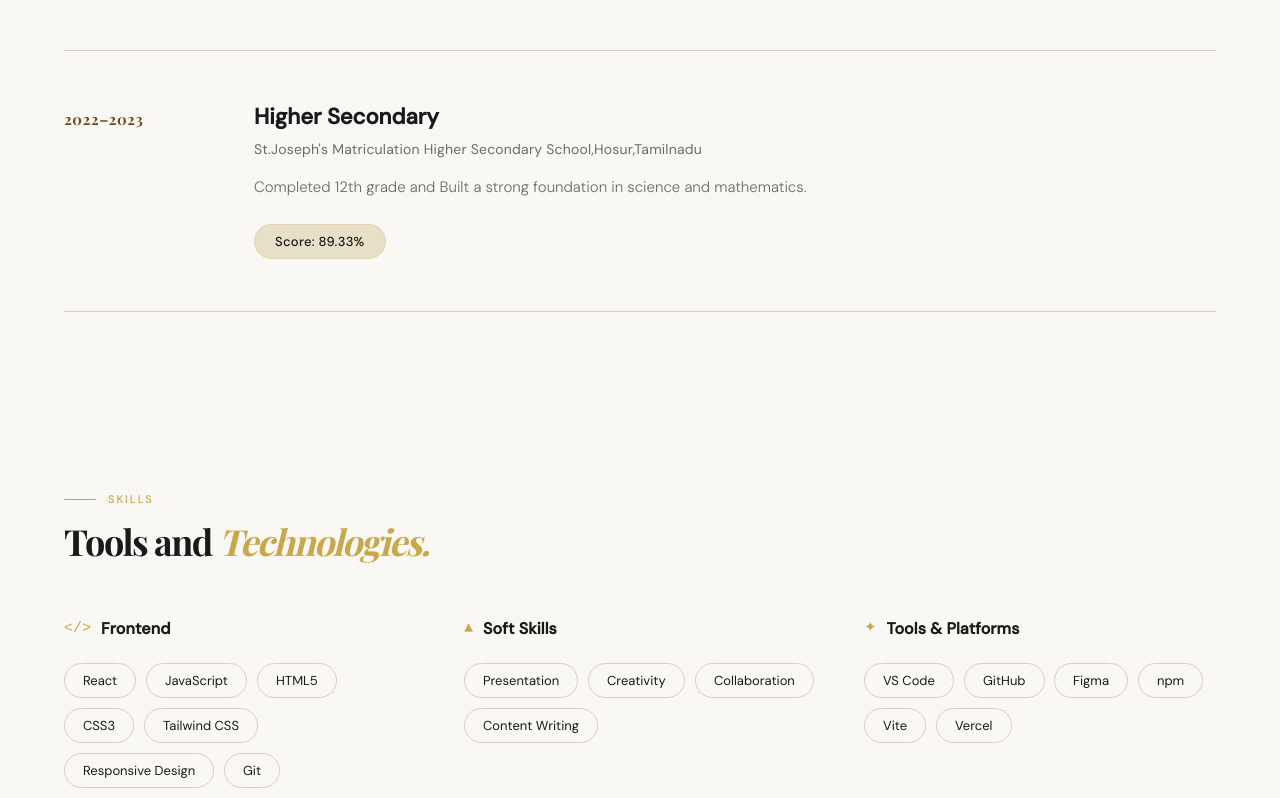
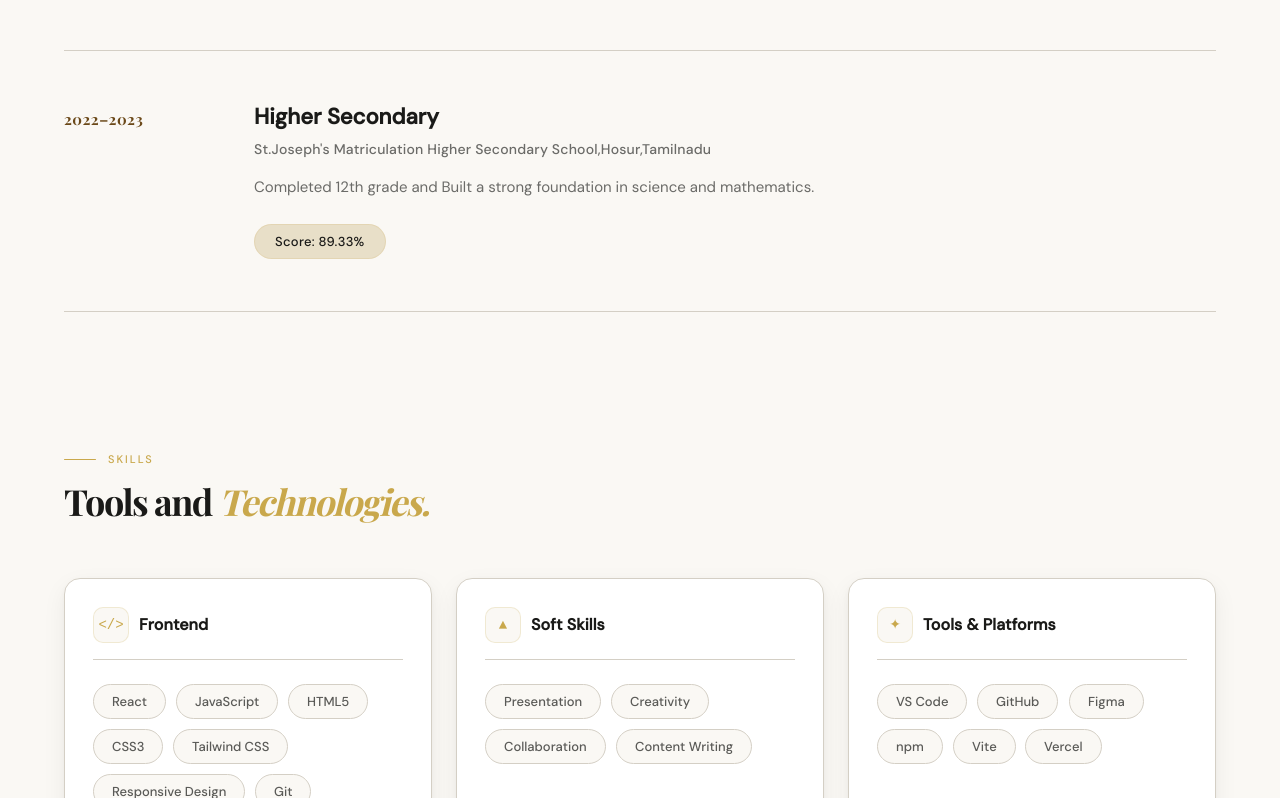
Before and after one commit to Kaniga73/portfolio, a React (Vite) app in the folder personal-portfolio/: page / in a window 1280 px wide. Shown: the part 2002-2800 px from the top of the page. Built offline with nearby package versions, Linux system fonts and the light colour scheme; a web font is replaced by a local one.

Commit message:
commit changes

```diff
--- a/personal-portfolio/src/pages/HeroSection.jsx
+++ b/personal-portfolio/src/pages/HeroSection.jsx
@@ -35,12 +35,11 @@ export default function HeroSection() {
     {menuOpen ? "✕" : "☰"}
   </div>
   <ul className={`nav-links ${menuOpen ? "active" : ""}`}>
-    <li><Link to="home" smooth={true} duration={700} onClick={() => setMenuOpen(false)}>Home</Link></li>
-    <li><Link to="about" smooth={true} duration={700} onClick={() => setMenuOpen(false)}>About</Link></li>
-    <li><Link to="education" smooth={true} duration={700} onClick={() => setMenuOpen(false)}>Education</Link></li>
-    <li><Link to="skills" smooth={true} duration={700} onClick={() => setMenuOpen(false)}>Skills</Link></li>
-    <li><Link to="projects" smooth={true} duration={700} onClick={() => setMenuOpen(false)}>Projects</Link></li>
-    <li><Link to="contact" smooth={true} duration={700} onClick={() => setMenuOpen(false)}>Contact</Link></li>
+   <li><Link to="home" smooth={true} duration={700} spy={true} activeClass="active-link" offset={-80}>Home</Link></li>
+<li><Link to="about" smooth={true} duration={700} spy={true} activeClass="active-link" offset={-80}>About</Link></li>
+<li><Link to="education" smooth={true} duration={700} spy={true} activeClass="active-link" offset={-80}>Education</Link></li>
+<li><Link to="skills" smooth={true} duration={700} spy={true} activeClass="active-link" offset={-100}>Skills</Link></li><li><Link to="projects" smooth={true} duration={700} spy={true} activeClass="active-link" offset={-80}>Projects</Link></li>
+<li><Link to="contact" smooth={true} duration={700} spy={true} activeClass="active-link" offset={-80}>Contact</Link></li>
 
   </ul>
 </nav>
--- a/personal-portfolio/src/pages/Projects.jsx
+++ b/personal-portfolio/src/pages/Projects.jsx
@@ -15,7 +15,7 @@ const projectsData = [
 
     title: "Personal Portfolio",
     desc: "A responsive, interactive portfolio built with React and CSS to highlight my projects, skills, and frontend expertise.",
-    tags: ["React", "Css"],
+    tags: ["React", "CSS3"],
     live: "#",
     github: "#",
   },
--- a/personal-portfolio/src/styles/Contact.css
+++ b/personal-portfolio/src/styles/Contact.css
@@ -6,6 +6,7 @@
   flex-direction: column;
   align-items: center;
   text-align: center;
+  padding-top: 80px;
 }
 
 /* ─── Header ─── */
--- a/personal-portfolio/src/styles/Education.css
+++ b/personal-portfolio/src/styles/Education.css
@@ -3,6 +3,7 @@
   max-width: 1280px;
   margin: 0 auto;
   padding: 80px 64px 100px;
+
 }
 
 /* ─── Header ─── */
@@ -106,7 +107,7 @@
 .edu-institution {
   font-size: 14px;
   color: #6b6b68;
-  font-weight: 400;
+  font-weight: 500;
   margin-bottom: 16px;
   letter-spacing: 0.2px;
 }
@@ -115,7 +116,7 @@
   font-size: 15px;
   line-height: 1.75;
   color: #6b6b68;
-  font-weight: 300;
+  font-weight: 400;
   max-width: 720px;
   margin-bottom: 24px;
 }
--- a/personal-portfolio/src/styles/HeroSection.css
+++ b/personal-portfolio/src/styles/HeroSection.css
@@ -7,8 +7,9 @@
   --off-white: #faf8f4;
   --warm-tan: #e8dfc8;
   --gold: #c9a84c;
+  --terracotta: #c4704f;
   --dark: #1a1a18;
-  --muted: #6b6b68;
+  --muted: #5a5a57;
   --border: #d4cfc5;
 }
 
@@ -42,29 +43,50 @@ body {
 
 .nav-links {
   display: flex;
-  gap: 40px;
+  gap: 20px; /* reduced from 40px */
   list-style: none;
 }
 
 .nav-links a {
   text-decoration: none;
-  color: var(--muted);
+  color:  #4a4a47;
   font-size: 14px;
   font-weight: 400;
   letter-spacing: 0.3px;
   transition: color 0.2s;
+  position: relative;
+  padding-bottom: 4px;
+}
+
+/* Underline effect */
+.nav-links a::after {
+  content: '';
+  position: absolute;
+  bottom: 0;
+  left: 0;
+  width: 0;
+  height: 1.5px;
+  background: var(--gold);
+  border-radius: 2px;
+  transition: width 0.25s ease;
+}
+
+.nav-links a:hover::after {
+  width: 100%;
+}
+
+.nav-links a:hover {
+  color: var(--gold);
 }
 .nav-links a,
 .nav-logo,
-.nav-cta,
+
 button {
   cursor: pointer;
 }
 .nav-links a:hover { color: var(--gold); }
 
 
-
-.nav-cta:hover { background: #333 !important; color: #fff !important; }
 
 /* ─── Hero ─── */
 .hero {
@@ -92,7 +114,7 @@ button {
 font-size: clamp(32px, 5vw, 48px);
   font-weight: 400;
   line-height: 1.05;
-  letter-spacing: -2px;
+  letter-spacing: -1px;
   margin-bottom: 28px;
   color: var(--dark);
 }
@@ -120,7 +142,7 @@ font-size: clamp(32px, 5vw, 48px);
   font-size: 17px;
   line-height: 1.75;
   color: var(--muted);
-  font-weight: 300;
+  font-weight: 400;
   max-width: 440px;
   margin-bottom: 44px;
 }
@@ -157,6 +179,7 @@ font-size: clamp(32px, 5vw, 48px);
 
 .btn-primary .arrow {
   font-size: 16px;
+  color: var(--gold);
   transition: transform 0.2s;
 }
 
@@ -200,8 +223,9 @@ font-size: clamp(32px, 5vw, 48px);
 
 .stat-number sup {
   font-size: 18px;
-  color: var(--gold);
+
   font-weight: 700;
+  color: var(--terracotta);
 }
 
 .stat-label {
@@ -444,3 +468,10 @@ font-size: clamp(32px, 5vw, 48px);
     padding: 12px 20px;
     font-size: 15px;
   }
+  .nav-links a.active-link {
+  color: var(--gold);
+}
+
+.nav-links a.active-link::after {
+  width: 100%;
+}
--- a/personal-portfolio/src/styles/Projects.css
+++ b/personal-portfolio/src/styles/Projects.css
@@ -3,6 +3,7 @@
   max-width: 1280px;
   margin: 0 auto;
   padding: 80px 64px 100px;
+
 }
 
 /* ─── Header ─── */
@@ -96,16 +97,7 @@
   filter: brightness(0.96);
 }
 
-.proj-emoji {
-  font-size: 72px;
-  line-height: 1;
-  filter: drop-shadow(0 8px 16px rgba(0,0,0,0.10));
-  transition: transform 0.4s ease;
-}
 
-.proj-card:hover .proj-emoji {
-  transform: scale(1.1) translateY(-4px);
-}
 
 /* ─── Body ─── */
 .proj-body {
@@ -125,7 +117,7 @@
   font-size: 14px;
   line-height: 1.7;
   color: var(--muted, #6b6b68);
-  font-weight: 300;
+  font-weight: 400;
   margin-bottom: 18px;
 }
 
--- a/personal-portfolio/src/styles/Skills.css
+++ b/personal-portfolio/src/styles/Skills.css
@@ -3,7 +3,7 @@
   background: var(--off-white, #faf8f4);
   max-width: 1280px;
   margin: 0 auto;
-  padding: 80px 64px 100px;
+  padding: 40px 64px 20px;
 }
 
 /* ─── Header ─── */
@@ -58,14 +58,21 @@
 .skills-grid {
   display: grid;
   grid-template-columns: repeat(3, 1fr);
-  gap: 48px;
+  gap: 24px;
 }
 
 /* ─── Column ─── */
+
 .skill-col {
   opacity: 0;
   transform: translateY(36px);
   transition: opacity 0.6s ease, transform 0.6s ease;
+  background: #fff;
+  border: 1px solid var(--border);
+  border-radius: 16px;
+  padding: 28px;
+  box-shadow: 0 2px 8px rgba(0,0,0,0.04),
+              0 8px 24px rgba(0,0,0,0.06);
 }
 
 .skill-col-visible {
@@ -73,19 +80,38 @@
   transform: translateY(0);
 }
 
+.skill-col:hover {
+  box-shadow: 0 4px 12px rgba(201,168,76,0.08),
+              0 16px 40px rgba(0,0,0,0.10),
+              0 0 0 1px rgba(201,168,76,0.15);
+  transform: translateY(-6px);
+  border-color: rgba(201,168,76,0.3);
+  transition: all 0.3s ease;
+}
 /* ─── Category Header ─── */
+
 .skill-cat-header {
   display: flex;
   align-items: center;
   gap: 10px;
   margin-bottom: 24px;
+  padding-bottom: 16px;
+  border-bottom: 1px solid var(--border);
 }
 
 .skill-cat-icon {
-  font-size: 15px;
-  color: var(--gold, #c9a84c);
+  width: 36px;
+  height: 36px;
+  background: var(--off-white);
+  color: var(--gold);
+  border-radius: 10px;
+  border: 1px solid rgba(201, 168, 76, 0.2);
+  display: flex;
+  align-items: center;
+  justify-content: center;
+  font-size: 14px;
   font-family: monospace;
-  line-height: 1;
+  flex-shrink: 0;
 }
 
 .skill-cat-title {
@@ -106,30 +132,30 @@
 .skill-tag {
   display: inline-block;
   padding: 8px 18px;
-  border: 1.5px solid var(--border, #d4cfc5);
+  border: 1.5px solid var(--border);
   border-radius: 100px;
   font-size: 13px;
-  font-weight: 400;
-  color: var(--dark, #1a1a18);
-  background: transparent;
+  font-weight: 500;
+  color: var(--muted);
+  background: var(--off-white);
   cursor: default;
-  transition: border-color 0.2s, background 0.2s, transform 0.2s, color 0.2s;
-
-  /* pop-in animation */
+  transition: all 0.2s ease;
   opacity: 0;
   animation: tagPopIn 0.4s ease forwards;
 }
 
+.skill-tag:hover {
+  border-color: var(--gold);
+  background: rgba(201, 168, 76, 0.12); /* light gold tint */
+  color: var(--gold);
+  transform: translateY(-2px);
+  box-shadow: 0 4px 12px rgba(201, 168, 76, 0.15);
+}
 .skill-col-visible .skill-tag {
   opacity: 1;
 }
 
-.skill-tag:hover {
-  border-color: var(--gold, #c9a84c);
-  background: #c9a84c12;
-  color: #a07828;
-  transform: translateY(-2px);
-}
+
 
 @keyframes tagPopIn {
   from {
```
